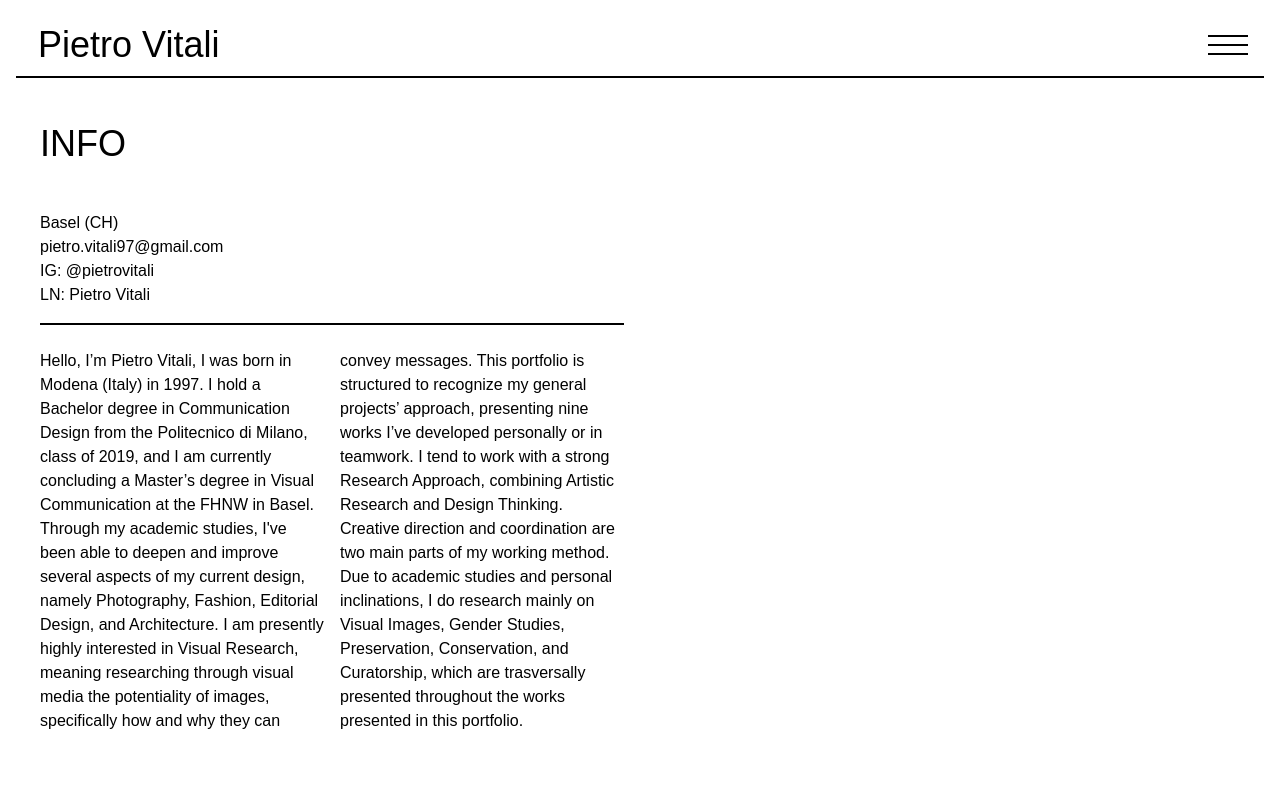
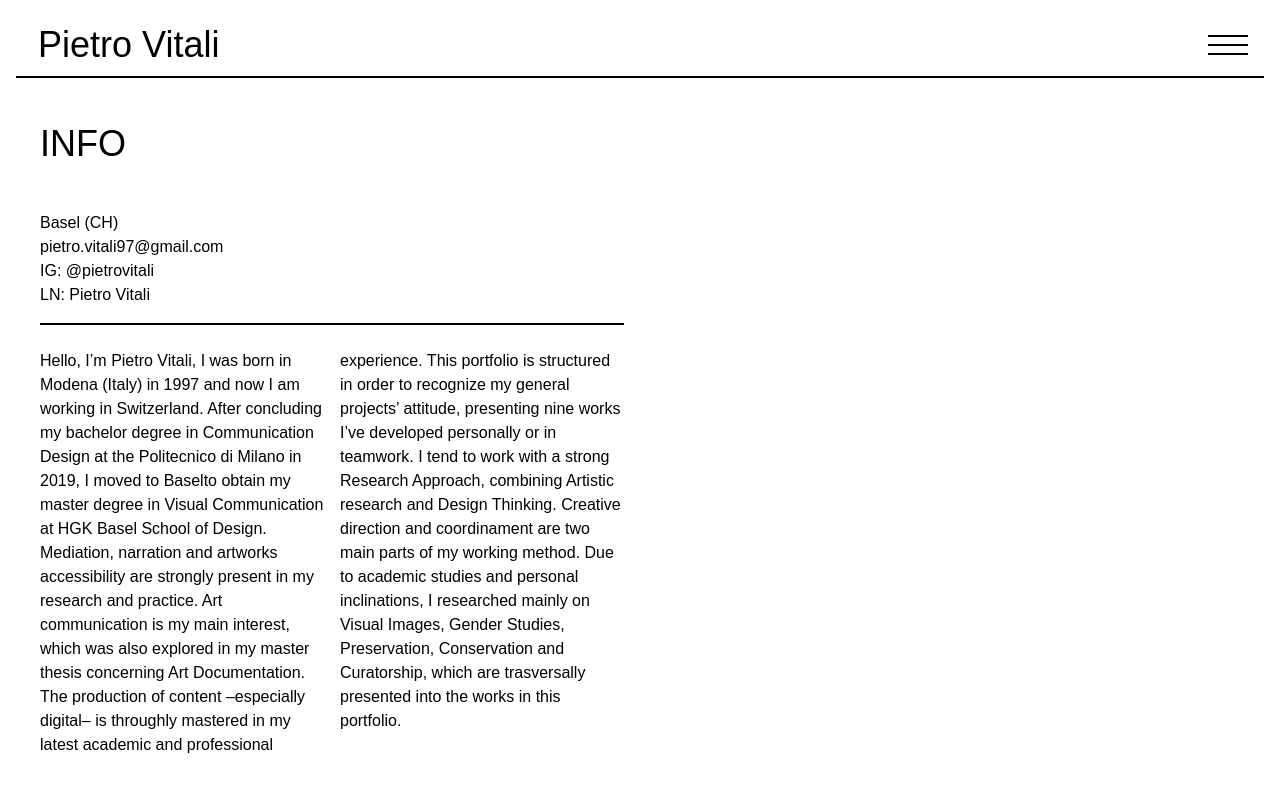
Before and after one commit to forgothiss88/pvportfolio, a Jekyll site: the page built from info.html, in a window 1280 px wide. Shown: the top 792 px of the page. Built offline with Jekyll 4.4.1, drawn with Linux system fonts in a browser that asks for light colours; a script that is not in the unit is left out.

Commit message:
change bio

```diff
--- a/info.html
+++ b/info.html
@@ -29,23 +29,23 @@ meta_description: "You can contact me by email, Linkedin, Instagram"
     </article>
     <article>
       <p style="columns: 2 250px">
-        Hello, I’m Pietro Vitali, I was born in Modena (Italy) in 1997. I hold a
-        Bachelor degree in Communication Design from the Politecnico di Milano,
-        class of 2019, and I am currently concluding a Master’s degree in Visual
-        Communication at the FHNW in Basel. Through my academic studies, I've
-        been able to deepen and improve several aspects of my current design,
-        namely Photography, Fashion, Editorial Design, and Architecture. I am
-        presently highly interested in Visual Research, meaning researching
-        through visual media the potentiality of images, specifically how and
-        why they can convey messages. This portfolio is structured to recognize
-        my general projects’ approach, presenting nine works I’ve developed
-        personally or in teamwork. I tend to work with a strong Research
-        Approach, combining Artistic Research and Design Thinking. Creative
-        direction and coordination are two main parts of my working method. Due
-        to academic studies and personal inclinations, I do research mainly on
-        Visual Images, Gender Studies, Preservation, Conservation, and
-        Curatorship, which are trasversally presented throughout the works
-        presented in this portfolio.
+        Hello, I’m Pietro Vitali, I was born in Modena (Italy) in 1997 and now I
+        am working in Switzerland. After concluding my bachelor degree in
+        Communication Design at the Politecnico di Milano in 2019, I moved to
+        Baselto obtain my master degree in Visual Communication at HGK Basel
+        School of Design. Mediation, narration and artworks accessibility are
+        strongly present in my research and practice. Art communication is my
+        main interest, which was also explored in my master thesis concerning
+        Art Documentation. The production of content –especially digital– is
+        throughly mastered in my latest academic and professional experience.
+        This portfolio is structured in order to recognize my general projects’
+        attitude, presenting nine works I’ve developed personally or in
+        teamwork. I tend to work with a strong Research Approach, combining
+        Artistic research and Design Thinking. Creative direction and
+        coordinament are two main parts of my working method. Due to academic
+        studies and personal inclinations, I researched mainly on Visual Images,
+        Gender Studies, Preservation, Conservation and Curatorship, which are
+        trasversally presented into the works in this portfolio.
       </p>
     </article>
   </div>
```
